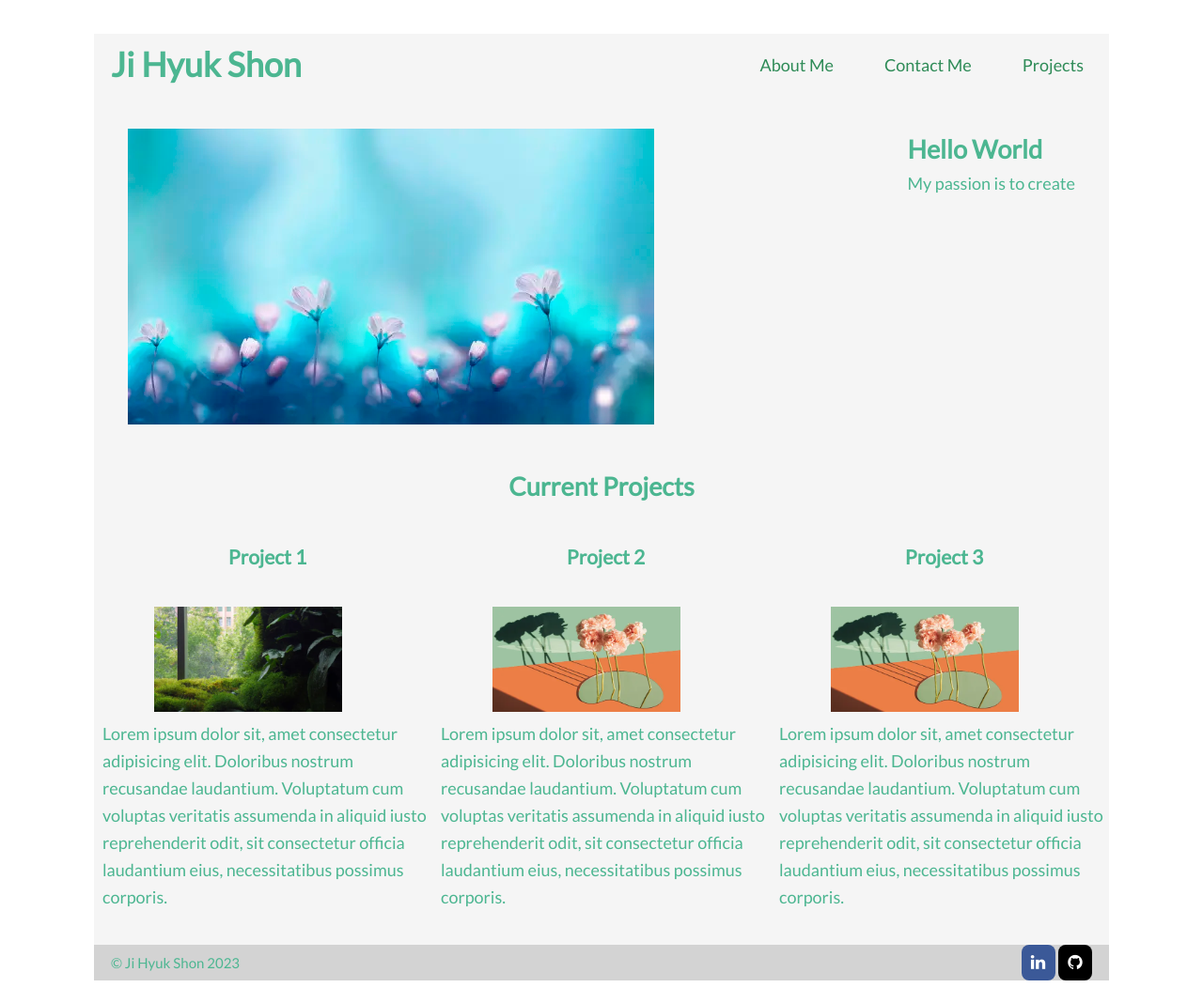
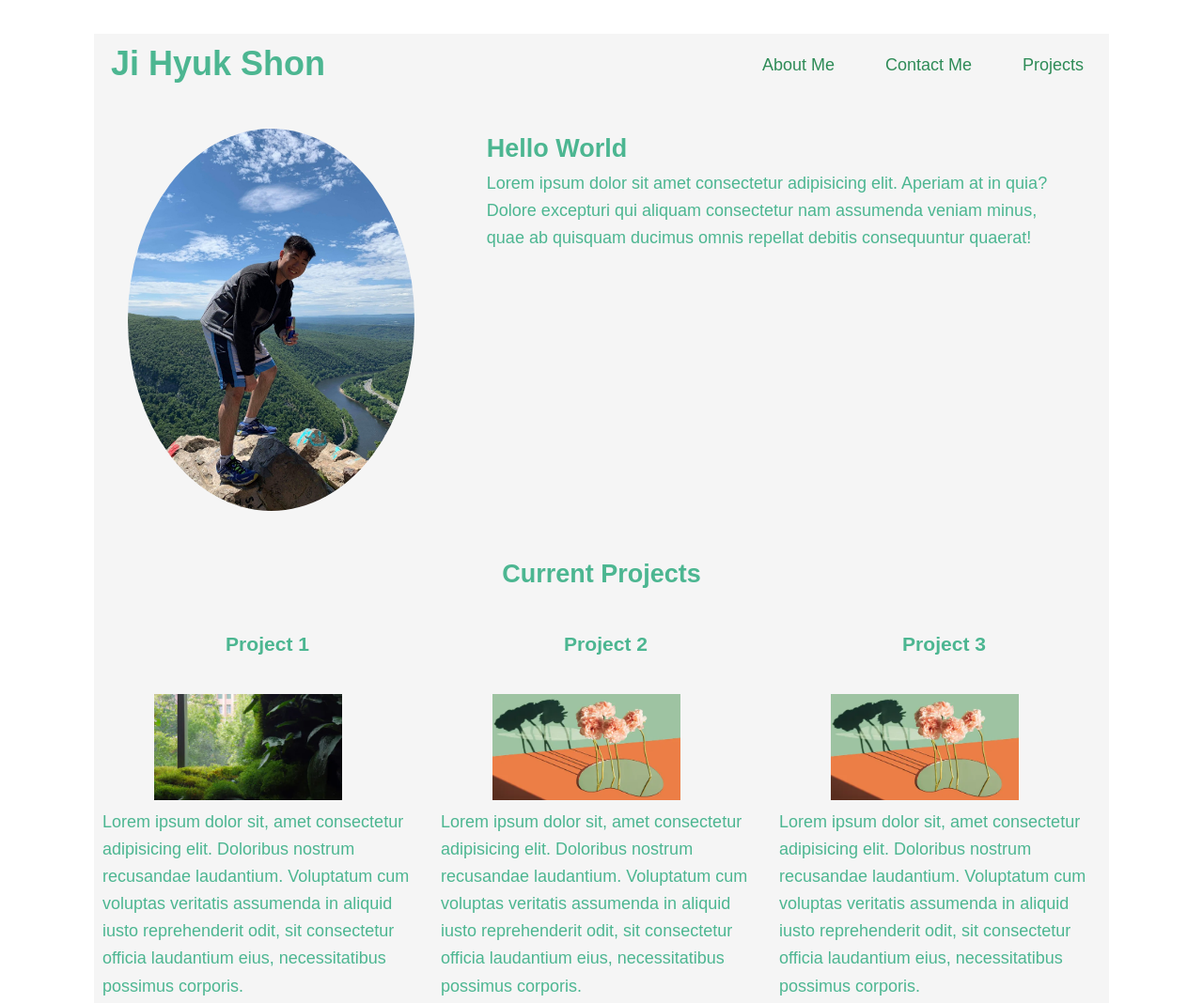
Before and after one commit to shonjs1/shonjs.github.io, a plain HTML site: page index.html in a window 1280 px wide. Shown: the top 1068 px of the page at 94% size. Drawn offline with Linux system fonts and the light colour scheme.

Commit message:
Added profile picture update

```diff
--- a/assets/CSS/style.css
+++ b/assets/CSS/style.css
@@ -1,5 +1,3 @@
-@import url('https://fonts.googleapis.com/css2?family=Lato');
-
 * {
     box-sizing: border-box;
     margin: 0;
@@ -9,7 +7,7 @@
 html {
     color: #4cb691;
     font: 18px/1.618 sans-serif;
-    font-family: 'Lato', sans-serif;
+    font-family: sans-serif;
 }
 
 a {
@@ -61,7 +59,8 @@ a {
 
 .profile_image {
     height: auto;
-    max-width: 100%;
+    max-width: 80%;
+    border-radius: 50%;
 }
 
 .projects_title {
--- a/index.html
+++ b/index.html
@@ -4,7 +4,7 @@
     <meta charset="UTF-8">
     <meta http-equiv="X-UA-Compatible" content="IE=edge">
     <meta name="viewport" content="width=device-width, initial-scale=1.0">
-    <title>Document</title>
+    <title>Ji Hyuk Shon</title>
     <link rel="stylesheet" href="./assets/CSS/style.css">
     <link rel="stylesheet" href="https://cdnjs.cloudflare.com/ajax/libs/font-awesome/4.7.0/css/font-awesome.min.css">
     <!-- <link rel="stylesheet" href="assets/images/"> -->
@@ -15,19 +15,19 @@
                 <h1 id="header_name">Ji Hyuk Shon</h1>
                 <nav class="header_nav">
                     <ul class="header_nav_list">
-                        <li class="header_nav_listItem"><a href="#">About Me</a></li>
-                        <li class="header_nav_listItem"><a href="#">Contact Me</a></li>
-                        <li class="header_nav_listItem"><a href="#">Projects</a></li>
+                        <li class="header_nav_listItem"><a href="#profile">About Me</a></li>
+                        <li class="header_nav_listItem"><a href="#footerg">Contact Me</a></li>
+                        <li class="header_nav_listItem"><a href="#projects">Projects</a></li>
                     </ul>
                 </nav>
             </header>
             <section class="profile">
                 <figure>
-                    <img src="assets/images/product1.jpg" alt="Picture of Me" class="profile_image">
+                    <img src="assets/images/profile_pic.jpg" alt="Picture of Me" class="profile_image">
                 </figure>
                 <article class="article_profile">
                     <h2>Hello World</h2>
-                    <p>My passion is to create</p>
+                    <p>Lorem ipsum dolor sit amet consectetur adipisicing elit. Aperiam at in quia? Dolore excepturi qui aliquam consectetur nam assumenda veniam minus, quae ab quisquam ducimus omnis repellat debitis consequuntur quaerat!</p>
                 </article>
             </section>
             <h2 class="projects_title">Current Projects</h2>
```
Also changed, not shown: assets/images/profile_pic.jpg (added).
